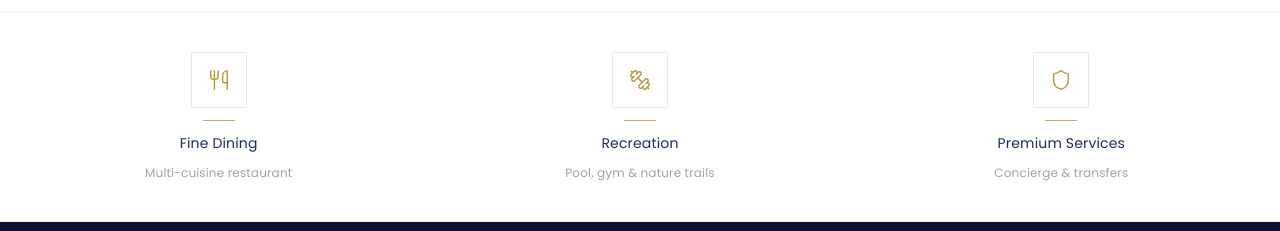
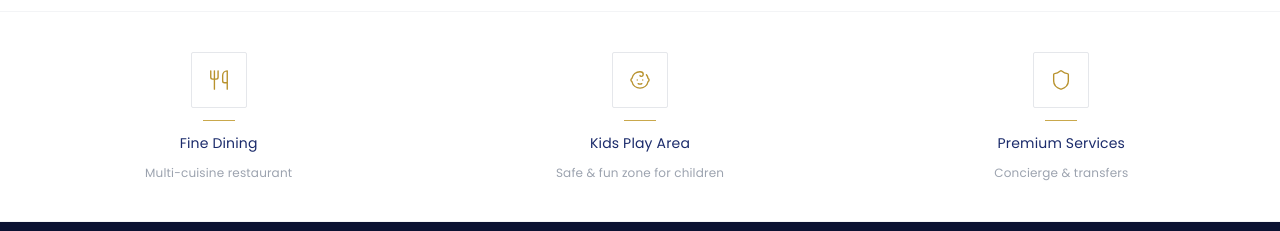
Before and after one commit to mediamileageindia-ai/Skystay-Resort, a React (Vite) app in the folder frontend/: page /amenities in a window 1280 px wide. Shown: the part 900-1131 px from the top of the page. Built offline with nearby package versions, Linux system fonts and the light colour scheme; no server answers.

Commit message:
Replace Recreation icon with Kids Play Area in Amenities page icon row
Co-Authored-By: Claude Sonnet 4.6 <noreply@anthropic.com>

```diff
--- a/frontend/src/pages/AmenitiesPage.tsx
+++ b/frontend/src/pages/AmenitiesPage.tsx
@@ -1,5 +1,5 @@
 import { motion } from 'framer-motion'
-import { Utensils, Dumbbell, Shield, Car, CheckCircle, ChevronRight } from 'lucide-react'
+import { Utensils, Dumbbell, Shield, Car, CheckCircle, ChevronRight, Baby } from 'lucide-react'
 import { Link } from 'react-router-dom'
 
 const FALLBACK_SECTIONS = [
@@ -155,7 +155,7 @@ export default function AmenitiesPage() {
           <div className="max-w-7xl mx-auto px-6 py-10 grid grid-cols-2 md:grid-cols-3 gap-8 text-center">
             {[
               { icon: Utensils,  label: 'Fine Dining',       sub: 'Multi-cuisine restaurant' },
-              { icon: Dumbbell,  label: 'Recreation',        sub: 'Pool, gym & nature trails' },
+              { icon: Baby,      label: 'Kids Play Area',    sub: 'Safe & fun zone for children' },
               { icon: Shield,    label: 'Premium Services',  sub: 'Concierge & transfers' },
             ].map(({ icon: Icon, label, sub }) => (
               <div key={label} className="flex flex-col items-center gap-3">
```
